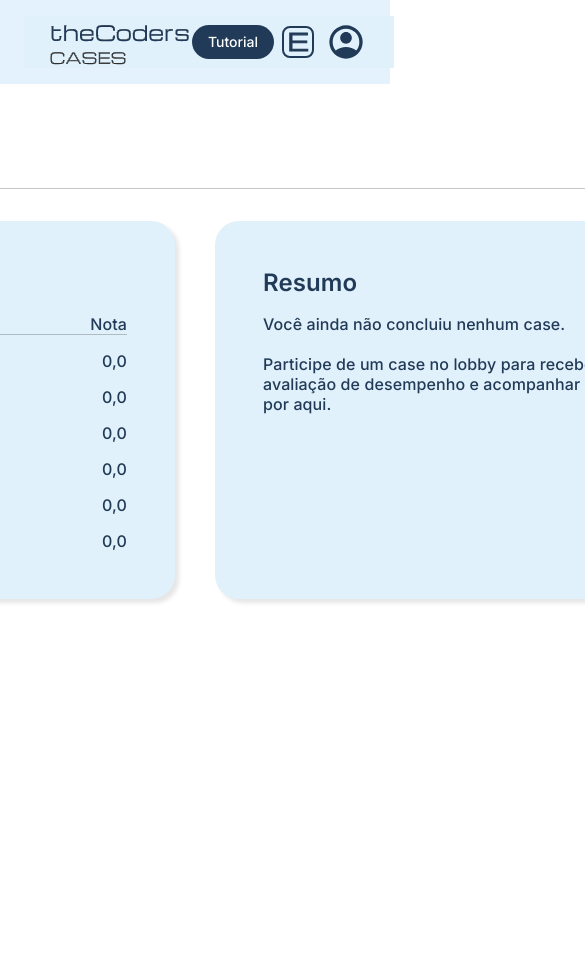
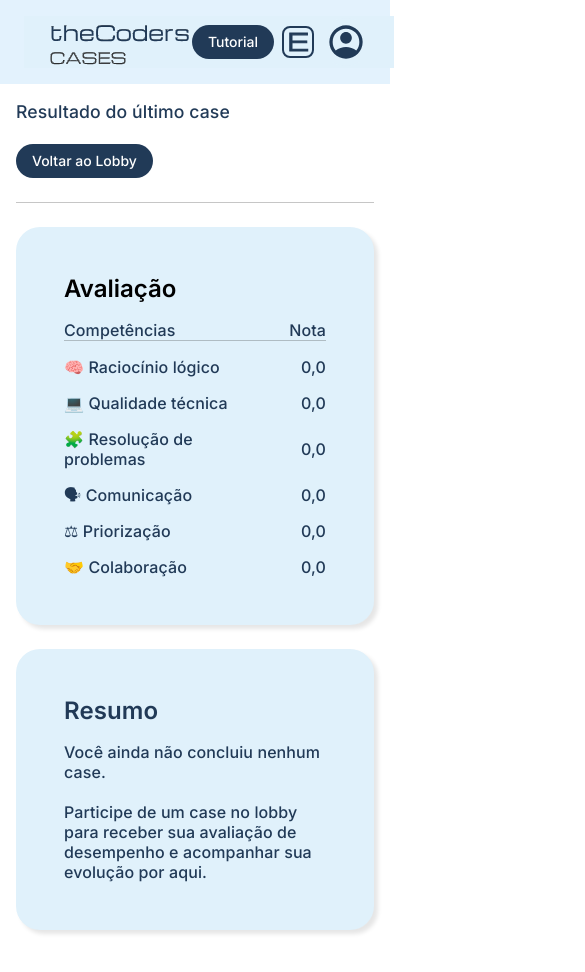
Before and after one commit to juninhos-comunidade/thecoders, a React (Vite) app in the folder thecoders-cases/: page /last-result in a window 390 px wide. Shown: the top 972 px of the page, 585 px wide, since content can reach past the window. Before the commit the page ends 844 px from the top, so only its background shows below. Built offline with nearby package versions, Linux system fonts and the light colour scheme; no server answers.

Commit message:
Revert "🐛 fix(last-result): correção de estilo"
This reverts commit 5bbe52a525ed349695726fecd913570bd850e1d3.

```diff
--- a/thecoders-cases/src/pages/last-result/index.css
+++ b/thecoders-cases/src/pages/last-result/index.css
@@ -17,8 +17,10 @@
 
 .container-last-result{
     display: flex;
-    width: 80rem;
-    height: 47.5rem;
+    width: 100%;
+    max-width: 80rem;
+    min-height: 47.5rem;
+    margin: 0 auto;
     padding: 5rem 5.125rem 0 5.125rem;
     flex-direction: column;
     align-items: flex-start;
@@ -30,10 +32,13 @@
 
 .textos-last-result {
     display: flex;
+    width: 100%;
     padding: 0 1.5rem;
     justify-content: space-between;
     align-items: center;
     align-self: stretch;
+    flex-wrap: wrap;
+    gap: 1rem;
 }
 
 .h3-last-result {
@@ -48,6 +53,7 @@
 
 .cards-last-result {
     display: inline-grid;
+    width: 100%;
     padding: 2rem 0;
     row-gap: 2.5rem;
     column-gap: 40px;
@@ -57,3 +63,39 @@
     grid-auto-flow: row;
     border-top: 1px solid rgba(29, 29, 29, 0.25);
 }
+
+.cards-last-result > * {
+    flex: 1 1 280px;
+    min-width: 0;
+}
+
+@media (max-width: 768px) {
+    .container-last-result {
+        gap: 1.5rem;
+        padding: 7rem 1.5rem 2rem 1.5rem;
+    }
+
+    .textos-last-result {
+        padding: 0;
+    }
+
+    .h3-last-result {
+        font-size: 1.25rem;
+    }
+
+    .cards-last-result {
+        grid-template-columns: 1fr;
+        row-gap: 1.5rem;
+        padding: 1.5rem 0;
+    }
+}
+
+@media (max-width: 480px) {
+    .container-last-result {
+        padding: 6rem 1rem 2rem 1rem;
+    }
+
+    .h3-last-result {
+        font-size: 1.1rem;
+    }
+}
```
